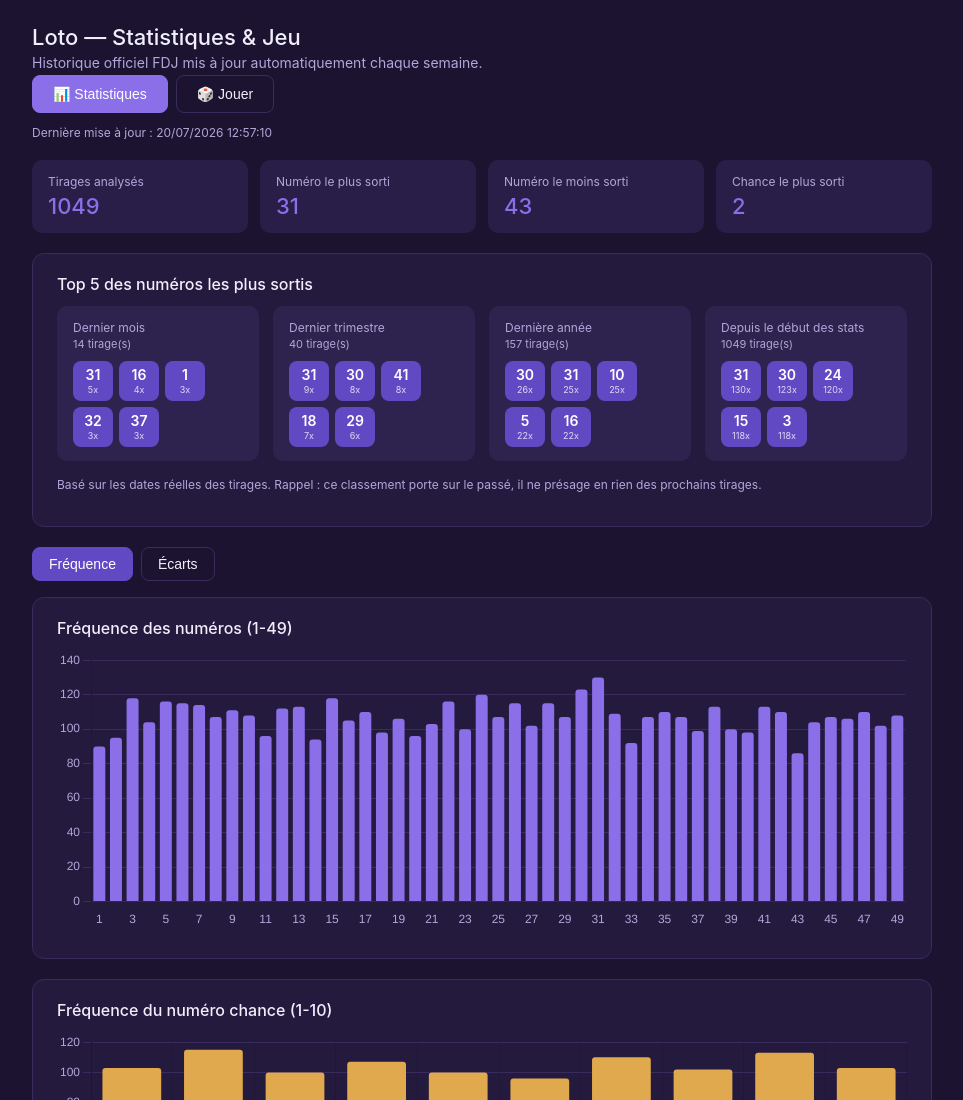
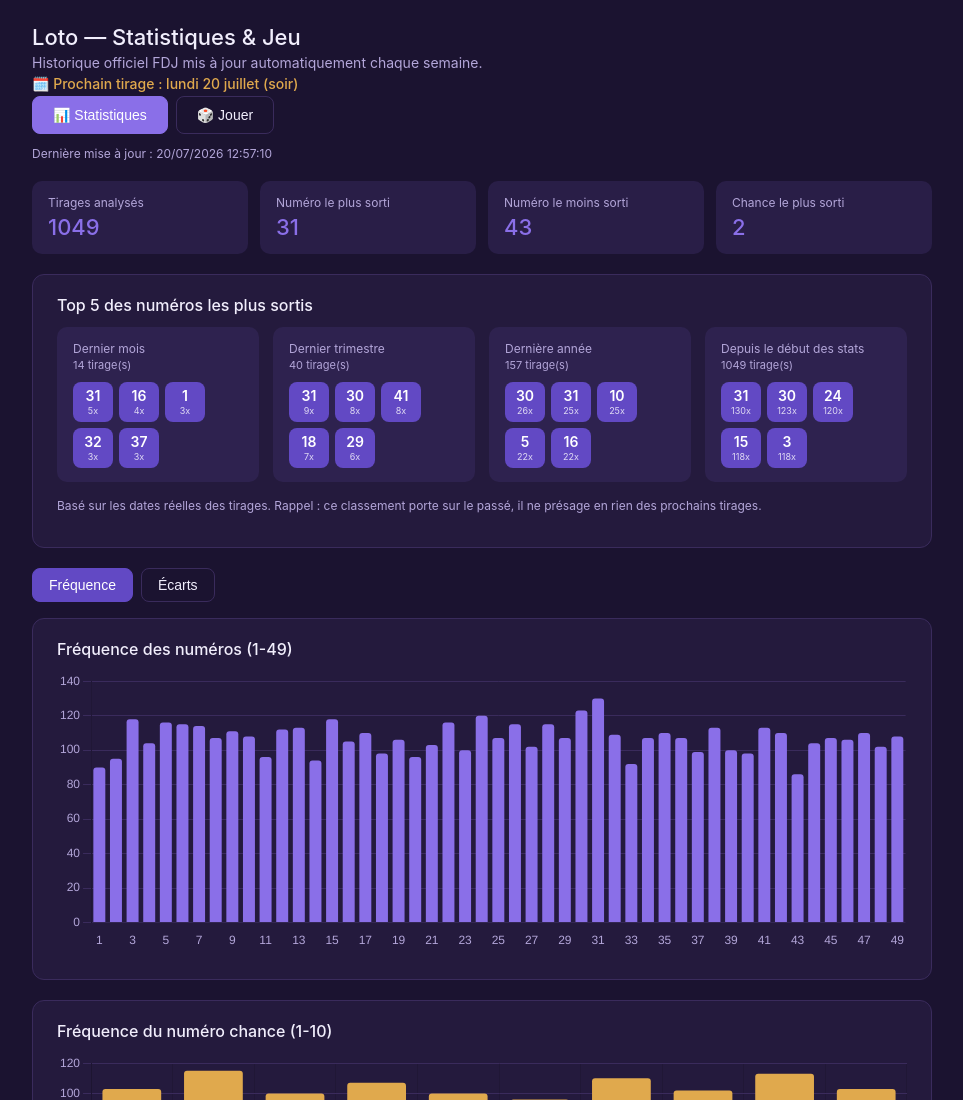
Before and after one commit to Polocezar/loto, a plain HTML site: page index.html in a window 1280 px wide. Shown: the top 1100 px of the page, without its empty margins (158-1121 px from the left). Drawn offline with nearby package versions, Linux system fonts and the light colour scheme.

Commit message:
Add files via upload

```diff
--- a/index.html
+++ b/index.html
@@ -101,6 +101,7 @@
 <div class="wrap">
   <h1>Loto — Statistiques & Jeu</h1>
   <p class="subtitle">Historique officiel FDJ mis à jour automatiquement chaque semaine.</p>
+  <p class="subtitle" id="nextDrawInfo" style="color:var(--gold); font-weight:500;"></p>
 
   <div id="mainTabs">
     <button id="mtStats" class="active">📊 Statistiques</button>
@@ -212,6 +213,32 @@
 </div>
 
 <script>
+/* =================== Prochain tirage (Lundi / Mercredi / Samedi) =================== */
+function getNextDrawDate(){
+  const drawDays = [1, 3, 6]; // 1=lundi, 3=mercredi, 6=samedi
+  const now = new Date();
+  const today0 = new Date(now.getFullYear(), now.getMonth(), now.getDate());
+  for (let i = 0; i <= 7; i++){
+    const candidate = new Date(today0);
+    candidate.setDate(today0.getDate() + i);
+    if (drawDays.includes(candidate.getDay())){
+      // Si c'est aujourd'hui et qu'il est déjà tard (après 21h, tirage passé),
+      // on ne le compte pas et on cherche la prochaine date.
+      if (i === 0 && now.getHours() >= 21) continue;
+      return candidate;
+    }
+  }
+  return null;
+}
+
+function renderNextDraw(){
+  const d = getNextDrawDate();
+  if (!d) return;
+  const label = d.toLocaleDateString('fr-FR', { weekday: 'long', day: 'numeric', month: 'long' });
+  document.getElementById('nextDrawInfo').textContent = '🗓️ Prochain tirage : ' + label + ' (soir)';
+}
+renderNextDraw();
+
 /* =================== Onglets principaux =================== */
 document.getElementById('mtStats').addEventListener('click', () => {
   document.getElementById('mtStats').classList.add('active');
```
